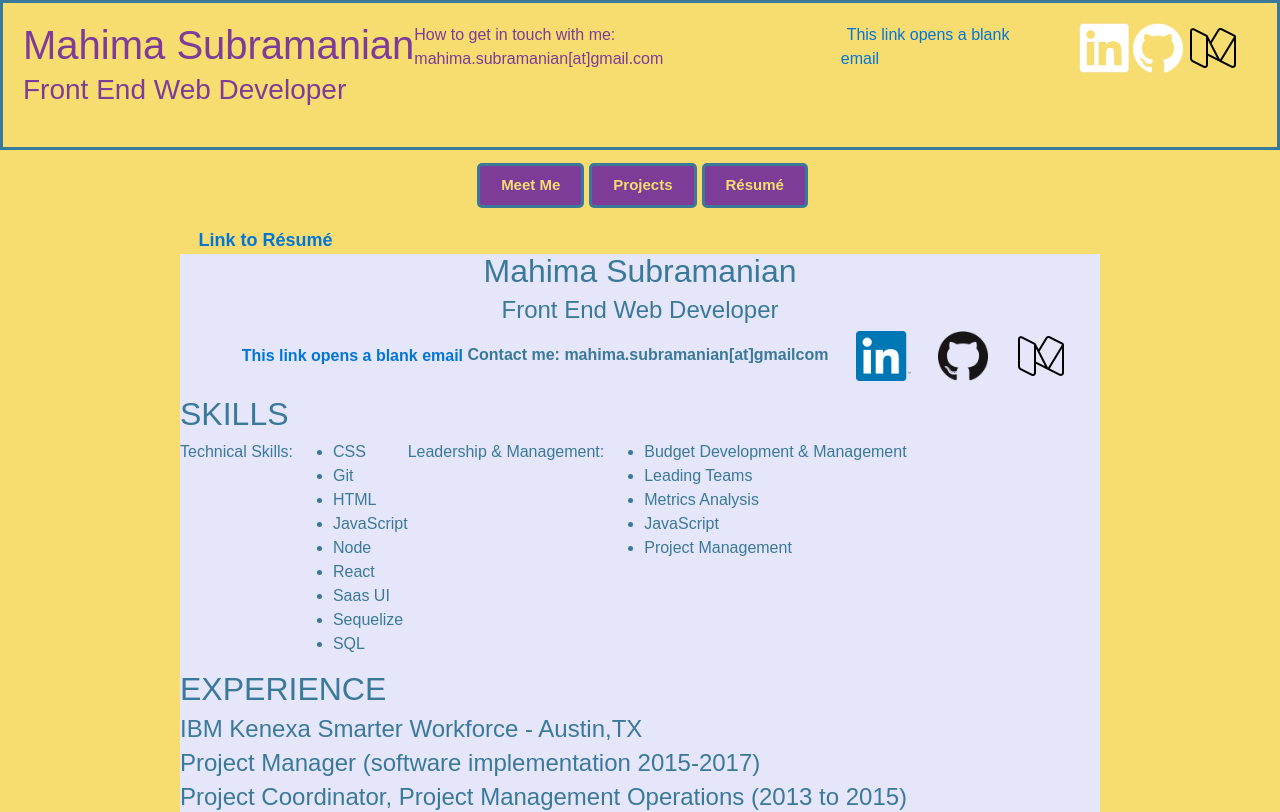
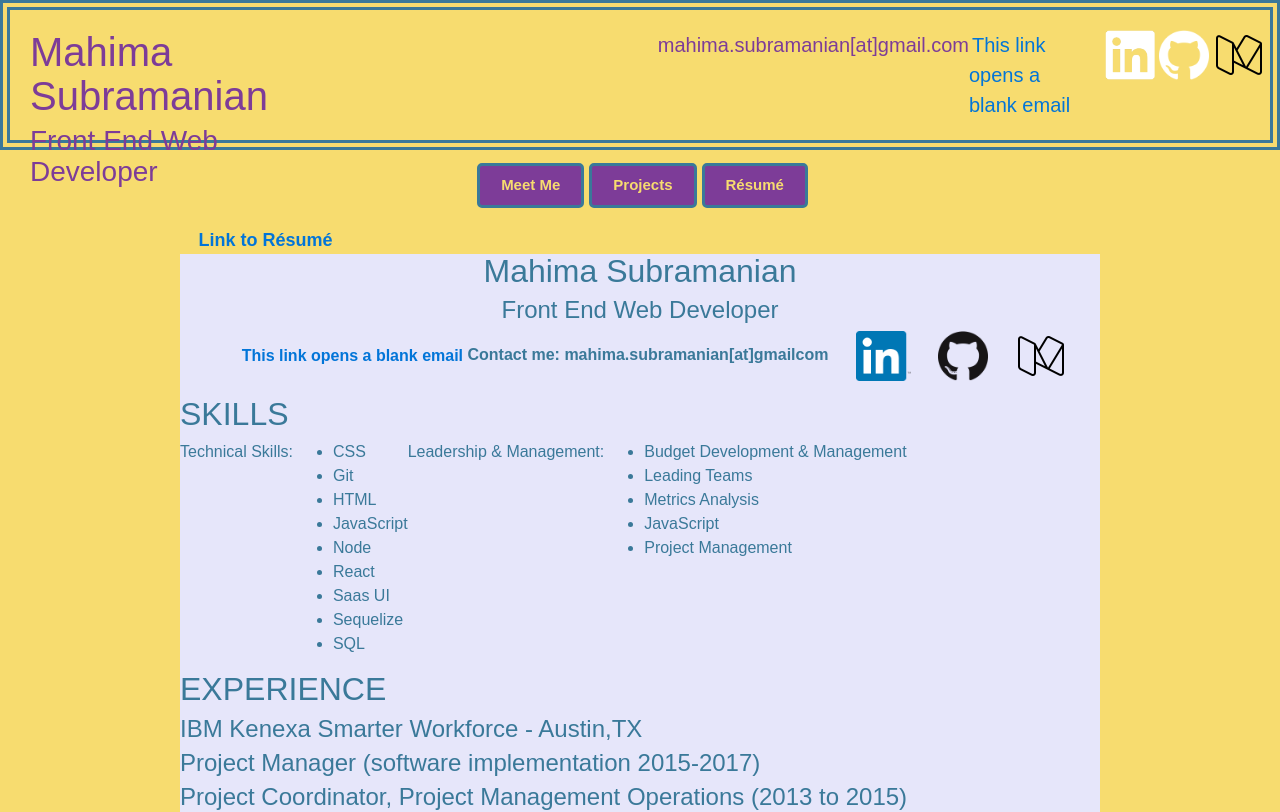
Before and after one commit to Smahima/smahima.github.io, a React (Create React App) app: page /resume in a window 1280 px wide. Shown: the top 812 px of the page. Built offline with nearby package versions, Linux system fonts and the light colour scheme.

Commit message:
made header border double, moved icons and email in a row

```diff
--- a/src/components/BaseLayout.js
+++ b/src/components/BaseLayout.js
@@ -21,7 +21,7 @@ class BaseLayout extends Component {
 
         <div className="contact">
           <div className="email">
-            <p>How to get in touch with me: mahima.subramanian[at]gmail.com</p>
+            <p id="gmail">mahima.subramanian[at]gmail.com</p>
             <p><a id="emaillink" href="mailto:mahima.subramanian@gmail.com?subject=Ciao Mahima!">This link opens a blank email</a></p>
           </div>
 
--- a/src/styles/index.css
+++ b/src/styles/index.css
@@ -6,17 +6,85 @@ body {
   background-color: #F7DC6F;
 }
 
+/*Header start*/
+
 .header {
   background-color: #F7DC6F;
   height: 150px;
   padding: 20px;
   color:   #7D3C98;
   margin-bottom: 1%;
-  border: 3px solid #3a7999;
+  border: 10px solid #3a7999;
   display: flex;
   flex-direction: row;
+  border-style: double;
 
 }
+
+/*footer start*/
+.contact {
+  background-color:  #F7DC6F;
+  color:#7D3C98;
+  /*margin: 3% 0 0 3%;*/
+  display: flex;
+  flex-direction: row;
+  margin-left: 25%;
+
+}
+
+.email{
+  display: flex;
+  flex-direction: row;
+  font-size: 20px;
+}
+
+/*#emaillink{
+  margin-left: 3%;
+}*/
+
+.social-media {
+  display: flex;
+  flex-direction: row;
+  margin-left: 20%;
+}
+
+#linkedin {
+  margin-left: 3%;
+}
+
+#github {
+  margin-left: 3%;
+}
+
+#medium {
+  margin-left: 3%;
+}
+
+/*footer end*/
+
+#emaillink{
+  margin-left: 3%;
+}
+
+.social-media {
+  display: flex;
+  flex-direction: row;
+  margin-left: 5%
+}
+
+#linkedin {
+  margin-left: 3%;
+}
+
+#github {
+  margin-left: 3%;
+}
+
+#medium {
+  margin-left: 3%;
+}
+
+/*Header ends*/
 
 /*Nav buttons start*/
 
@@ -51,45 +119,6 @@ a:visited {
 }
 /*Nav buttons end*/
 
-/*footer start*/
-.contact {
-  background-color:  #F7DC6F;
-  color:#7D3C98;
-  /*margin: 3% 0 0 3%;*/
-  display: flex;
-  flex-direction: row;
-  align-items:stretch;
-
-}
-
-.email{
-  display: flex;
-  flex-direction: row;
-}
-
-#emaillink{
-  margin-left: 3%;
-}
-
-.social-media {
-  display: flex;
-  flex-direction: row;
-  margin-left: 5%
-}
-
-#linkedin {
-  margin-left: 3%;
-}
-
-#github {
-  margin-left: 3%;
-}
-
-#medium {
-  margin-left: 3%;
-}
-
-/*footer end*/
 
 /*About page start*/
 
```
